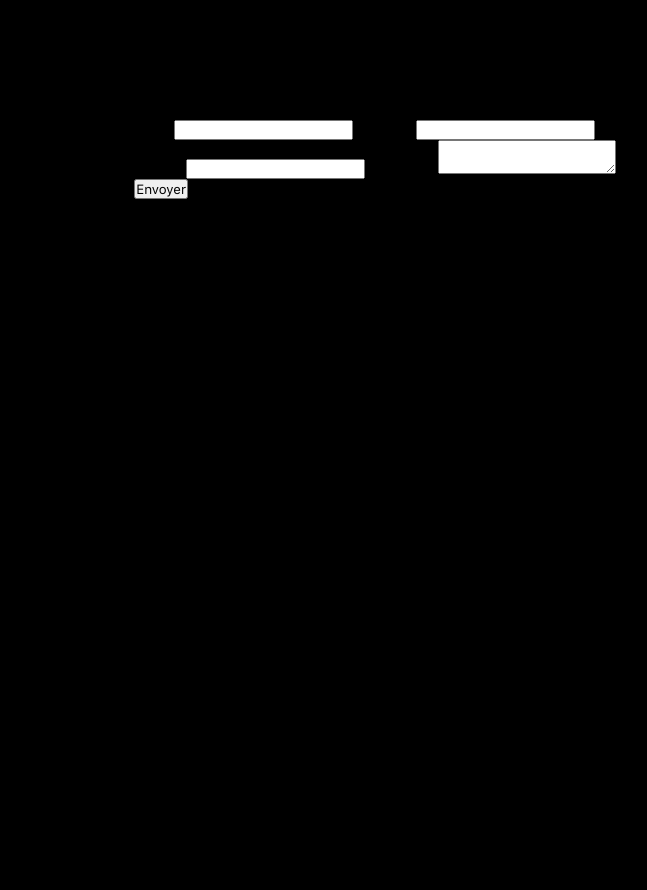
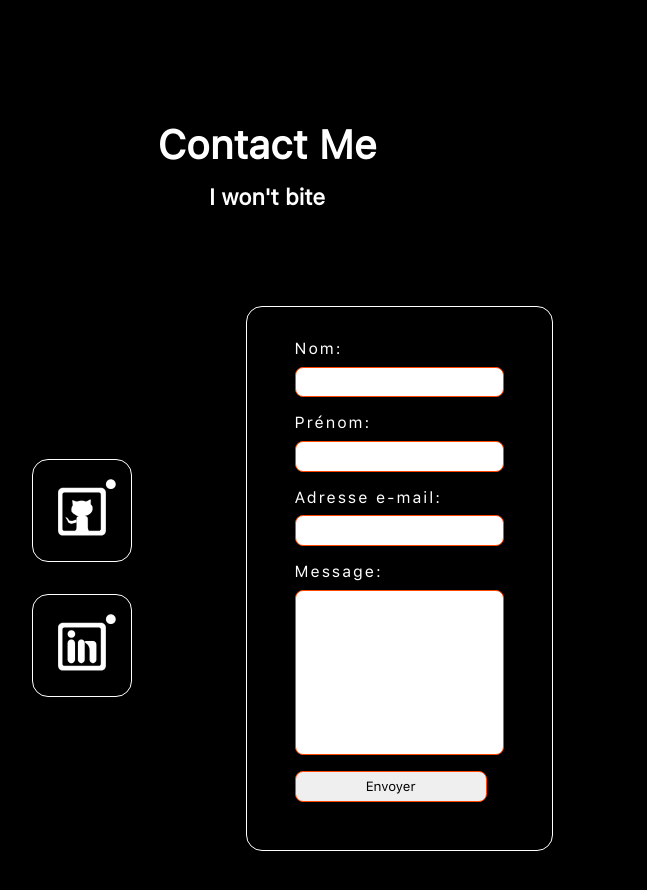
Before and after one commit to verdesB/BenD0tC0mReact, a React app: page / in a window 1280 px wide. Shown: the part 2860-3750 px from the top of the page, without its empty margins (373-1020 px from the left). Before the commit the page ends 3159 px from the top, so only its background shows below. Built offline with nearby package versions, Linux system fonts and the light colour scheme.

Commit message:
contact done

```diff
--- a/src/components/Contact/contact.scss
+++ b/src/components/Contact/contact.scss
@@ -1,6 +1,88 @@
 .contact {
-    display: grid;
-    grid-template-columns: repeat(auto-fit, minmax(200px, auto));
-    align-items: center;
-    gap: 4rem;
+
+    &__title {
+        text-align: center;
+        color: White;
+        margin-bottom: 6rem;
+
+    }
+    &__title h2 {
+        font-size: 2.5rem;
+        margin-bottom: 1rem;
+
+
+    }
+    &__title h4 {
+        font-size: 1.4rem;
+    }
+    &__container {
+        display: grid;
+        grid-template-columns: repeat(auto-fit, minmax(200px, auto));
+        align-items: center;
+        justify-content: center;
+        gap: 4rem;
+    }
+    &__socials {
+        display: flex;
+        justify-content: center;
+    }
+    &__socials ul {
+        display: flex;
+        flex-direction: column;
+        width: 50%;
+        gap: 2rem;
+    }
+    &__socials li{
+        border: 1px solid white;
+        border-radius: 1rem;
+    }
+
+    &__socials  li a {
+
+        text-decoration: none;
+
+    }
+
+    &__socials  li:hover {
+        transform: scale(1.1) translateY(- 0.4rem);
+         transition: all ease .50s;
+
+    }
+    &__form {
+        display: flex;
+        justify-content: center;
+        align-items: center;
+        width: 100%;
+    }
+    &__form form{
+        display: flex;
+        flex-direction: column;
+        box-sizing: border-box;
+        border: 1px solid white;
+        border-radius: 1rem;
+        padding: 2rem 3rem;
+        color: white;
+
+    }
+    &__form form label{
+        margin-bottom: 0.6rem;
+        letter-spacing: 2px;
+    }
+    &__form form input{
+        margin-bottom: 1rem;
+        padding: 0.4rem 1rem;
+        border-radius: 0.5rem;
+        border: 1px solid orangered;
+        max-width: 12rem;
+    }
+    &__form form textarea{
+        padding: 0.1rem 0.2rem;
+        margin-bottom: 1rem;
+        resize: none;
+
+
+
+        border-radius: 0.5rem;
+        border: 1px solid orangered;
+    }
 }
--- a/src/components/Contact/index.js
+++ b/src/components/Contact/index.js
@@ -1,12 +1,19 @@
-import './contact.scss'
+import './contact.scss';
+import github from '../../assets/icon/Github.svg';
+import linkedin from '../../assets/icon/Linkedin.svg';
 
 const Contact = () => {
     return (
         <section className="contact" id="contact">
+            <div className='contact__title'>
+                <h2>Contact Me</h2>
+                <h4>I won't bite</h4>
+            </div>
+            <div className='contact__container'>
             <div className="contact__socials">
                 <ul>
-                    <li><a><img></img></a></li>
-                    <li><a><img></img></a></li>
+                    <li><a href='#'><img src={github}></img></a></li>
+                    <li><a href='#'><img src={linkedin}></img></a></li>
                 </ul>
 
             </div>
@@ -19,9 +26,10 @@ const Contact = () => {
                                     <label for="mail">Adresse e-mail:</label>
                                         <input type="email" id="mail" name="mail"></input>
                                             <label for="message">Message:</label>
-                                                <textarea id="message" name="message"></textarea>
+                                                <textarea rows={10} cols={17} id="message" name="message"></textarea>
                                                     <input type="submit" value="Envoyer"></input>
                                                     </form>
+                                                </div>
                                                 </div>
 
 
```
Also changed, not shown: src/assets/icon/FBwhite.svg (added), src/assets/icon/Github.svg (added), src/assets/icon/Linkedin.svg (added).
